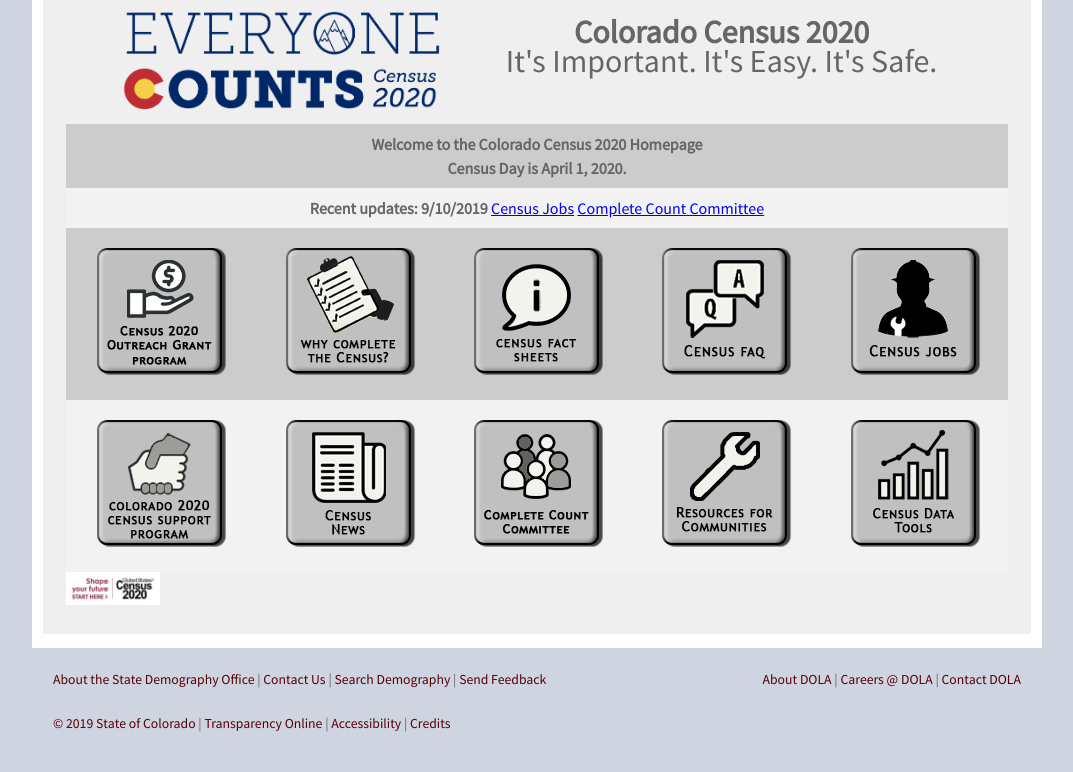
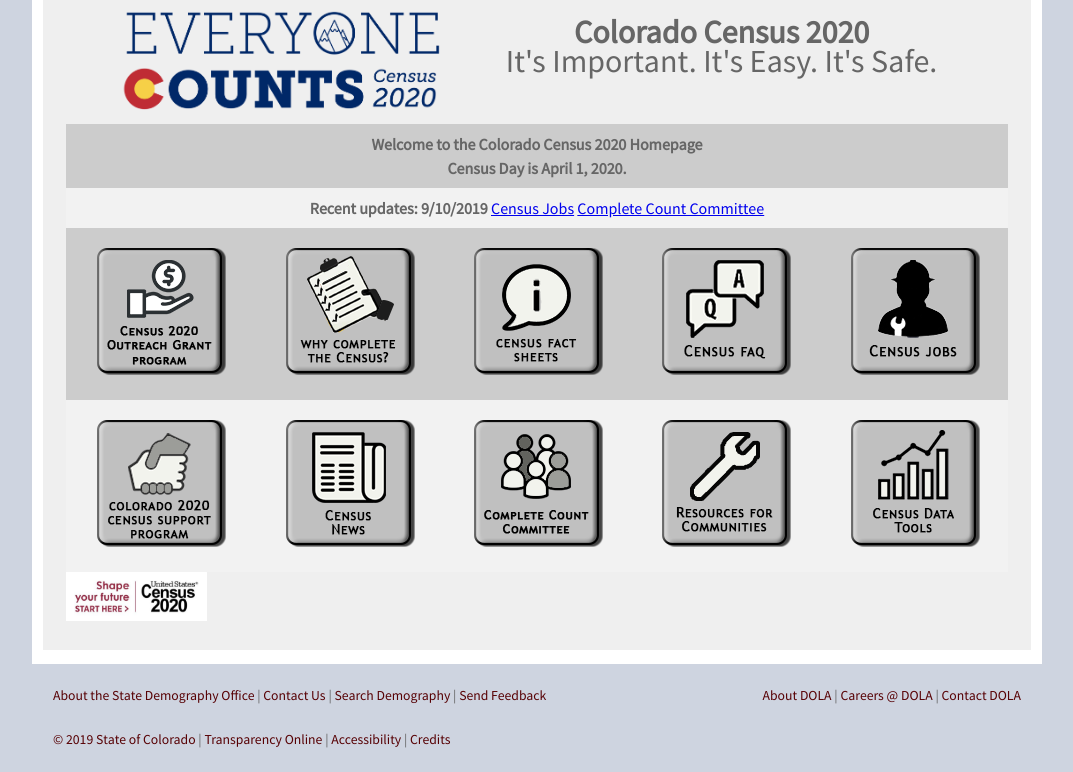
Before and after one commit to TBleess/Website_New, a Jekyll site: the page built from pages/5_CensusACS/census_2020_main.html, in a window 1280 px wide. Shown: the part 990-1762 px from the top of the page, without its empty margins (103-1176 px from the left). Built offline with Jekyll 4.4.1, drawn with Linux system fonts in a browser that asks for light colours.

Commit message:
Update census_2020_main.html

```diff
--- a/pages/5_CensusACS/census_2020_main.html
+++ b/pages/5_CensusACS/census_2020_main.html
@@ -281,7 +281,7 @@
 </div>
 <div>
 <a href='https:/www.2020census.gov/en'>
-<img src="/images/CB_Logo.png" alt="Access the 2020 Census Home Page" width="10%" height="10%"></img>
+<img src="/images/CB_Logo.png" alt="Access the 2020 Census Home Page" width="15%" height="15%"></img>
 </a>
 </div>
 </body>
```
